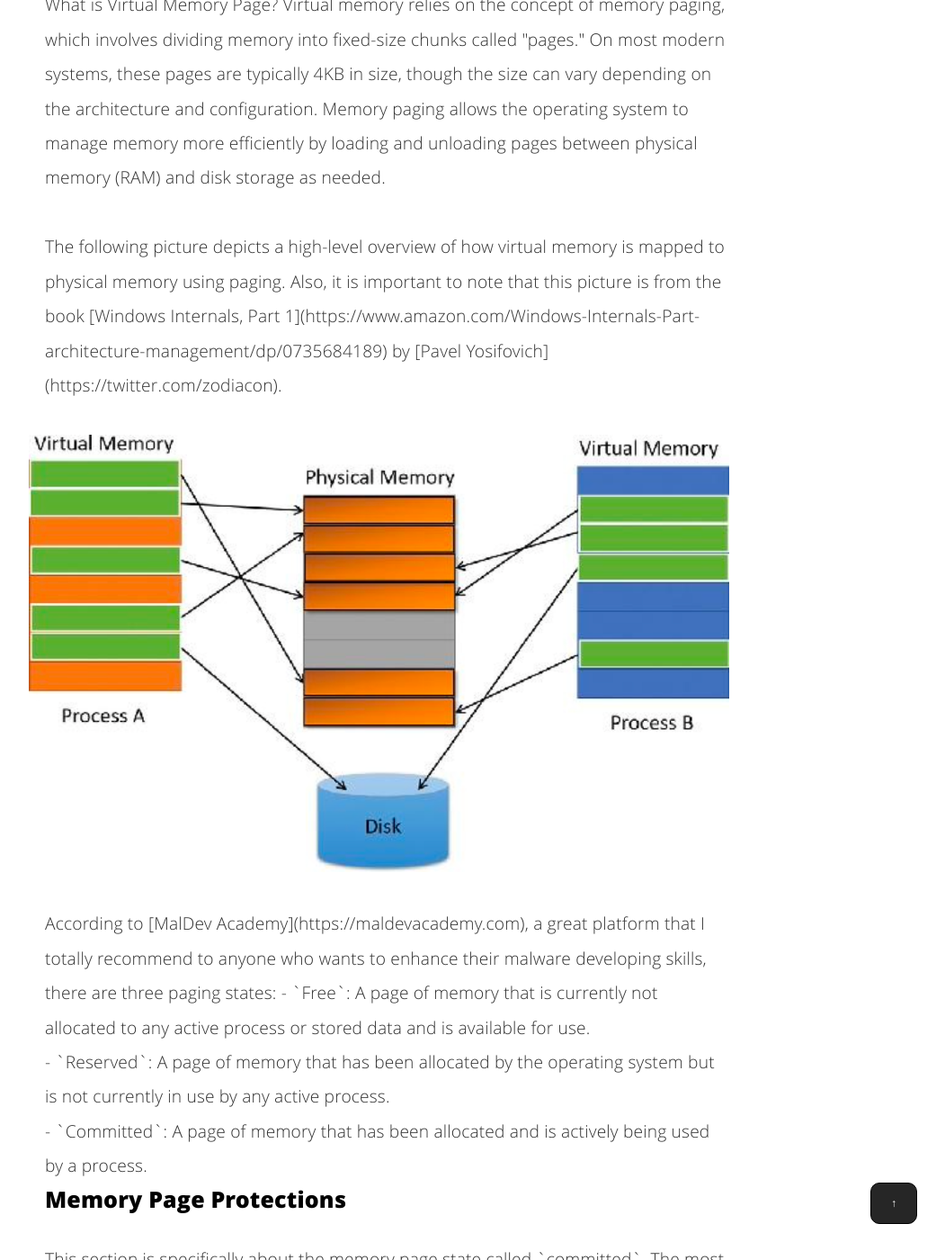
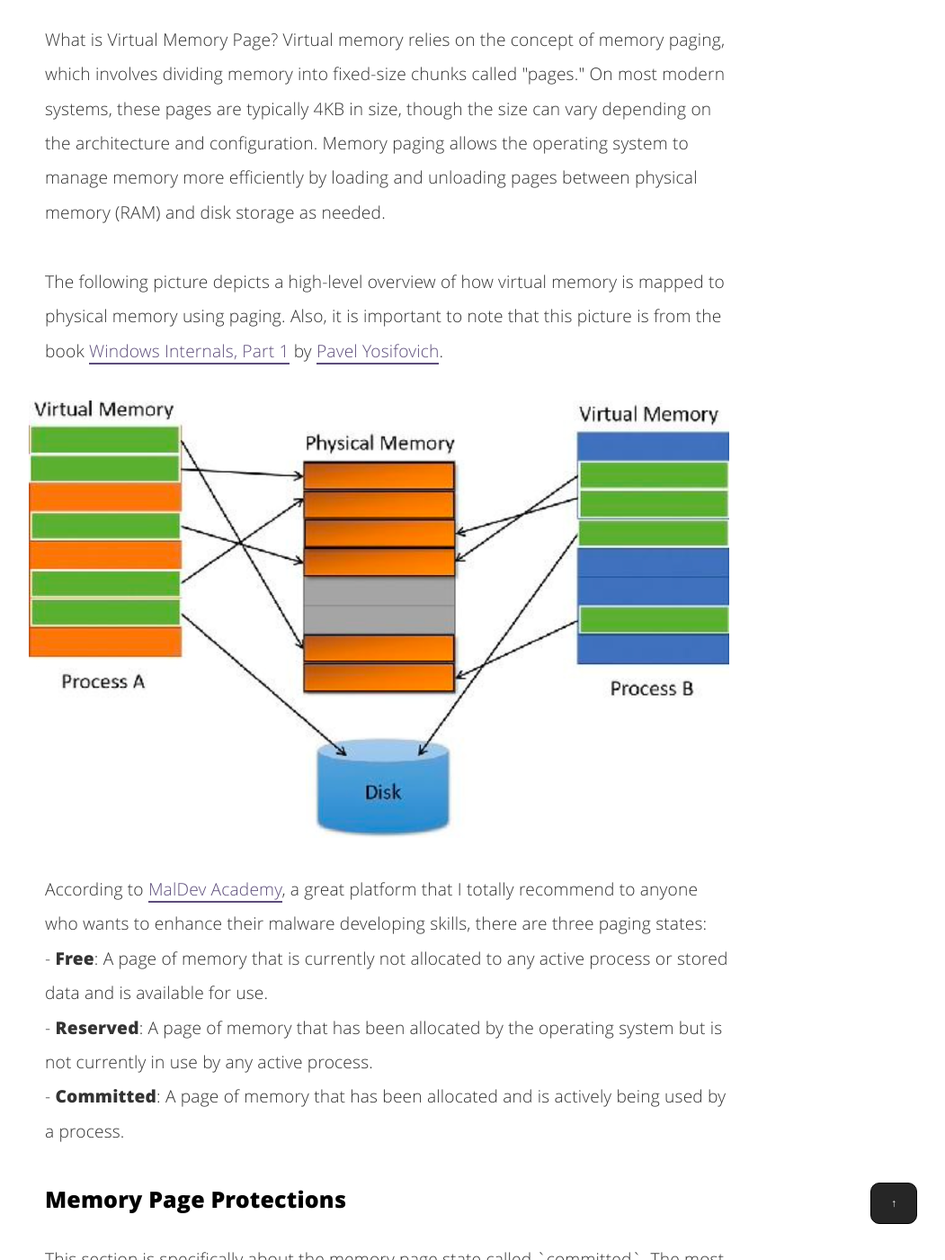
Before and after one commit to nickvourd/nickvourd.github.io, a Jekyll site: the page built from _posts/2024-04-17-an-introduction-to-windows-memory-management.md, in a window 1280 px wide and 1400 px high, scrolled down 5163 px. Shown: the whole window at 90% size, without its empty margins (210-1261 px from the left). Built offline with Jekyll 4.4.1, drawn with Linux system fonts in a browser that asks for light colours.

Commit message:
An Introduction to Windows Memory Management (Part 2)

```diff
--- a/_posts/2024-04-17-an-introduction-to-windows-memory-management.md
+++ b/_posts/2024-04-17-an-introduction-to-windows-memory-management.md
@@ -196,19 +196,19 @@ Let's try this together! When I mention a term, please keep two words in mind:<b
 
 <h3>Memory Page States</h3>
 
-<p>After explaining all of this, let's proceed to memory paging.<br />
+<p>After explaining all of this, let's proceed to memory paging.<br /><br />
 
 What is Virtual Memory Page? Virtual memory relies on the concept of memory paging, which involves dividing memory into fixed-size chunks called "pages." On most modern systems, these pages are typically 4KB in size, though the size can vary depending on the architecture and configuration. Memory paging allows the operating system to manage memory more efficiently by loading and unloading pages between physical memory (RAM) and disk storage as needed.<br /><br />
 
-The following picture depicts a high-level overview of how virtual memory is mapped to physical memory using paging. Also, it is important to note that this picture is from the book [Windows Internals, Part 1](https://www.amazon.com/Windows-Internals-Part-architecture-management/dp/0735684189) by [Pavel Yosifovich](https://twitter.com/zodiacon).</p>
+The following picture depicts a high-level overview of how virtual memory is mapped to physical memory using paging. Also, it is important to note that this picture is from the book <a href="https://www.amazon.com/Windows-Internals-Part-architecture-management/dp/0735684189">Windows Internals, Part 1</a> by <a href="https://twitter.com/zodiacon">Pavel Yosifovich</a>.</p>
 
 <img src="/assets/img/post-img/20-04-2024/Windows-Internal_mapping-Memory.png" class="post-images" alt="Mapping-Memory-Windows-Internals-Book" height="500" weight="500">
 
-<p>According to [MalDev Academy](https://maldevacademy.com), a great platform that I totally recommend to anyone who wants to enhance their malware developing skills, there are three paging states:
+<p>According to <a href=" https://maldevacademy.com">MalDev Academy</a>, a great platform that I totally recommend to anyone who wants to enhance their malware developing skills, there are three paging states:<br />
 
-- `Free`: A page of memory that is currently not allocated to any active process or stored data and is available for use.<br />
-- `Reserved`: A page of memory that has been allocated by the operating system but is not currently in use by any active process.<br />
-- `Committed`: A page of memory that has been allocated and is actively being used by a process.<br />
+- <b>Free</b>: A page of memory that is currently not allocated to any active process or stored data and is available for use.<br />
+- <b>Reserved</b>: A page of memory that has been allocated by the operating system but is not currently in use by any active process.<br />
+- <b>Committed</b>: A page of memory that has been allocated and is actively being used by a process.<br /><br />
 </p>
 
 <h3>Memory Page Protections</h3>
```
